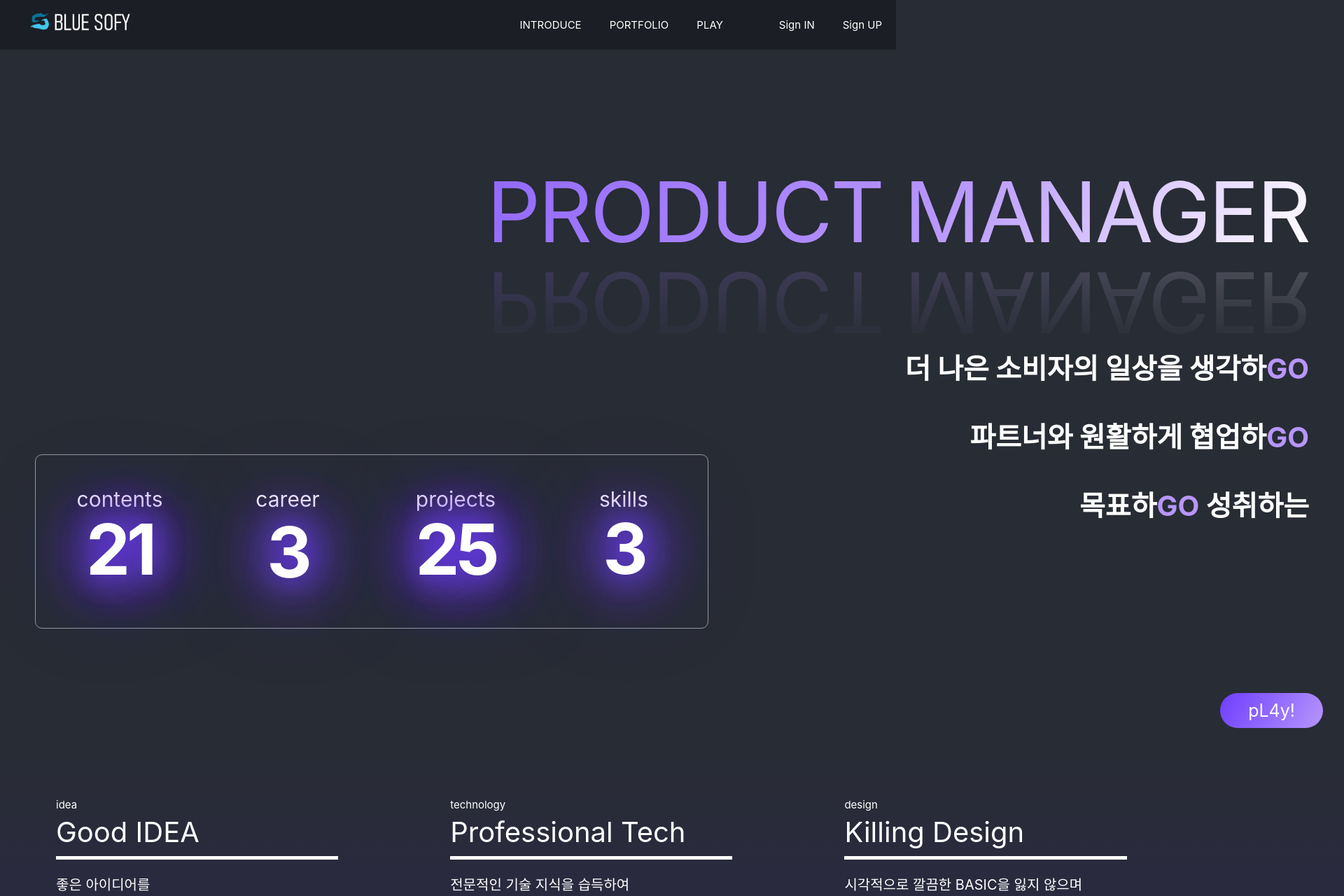
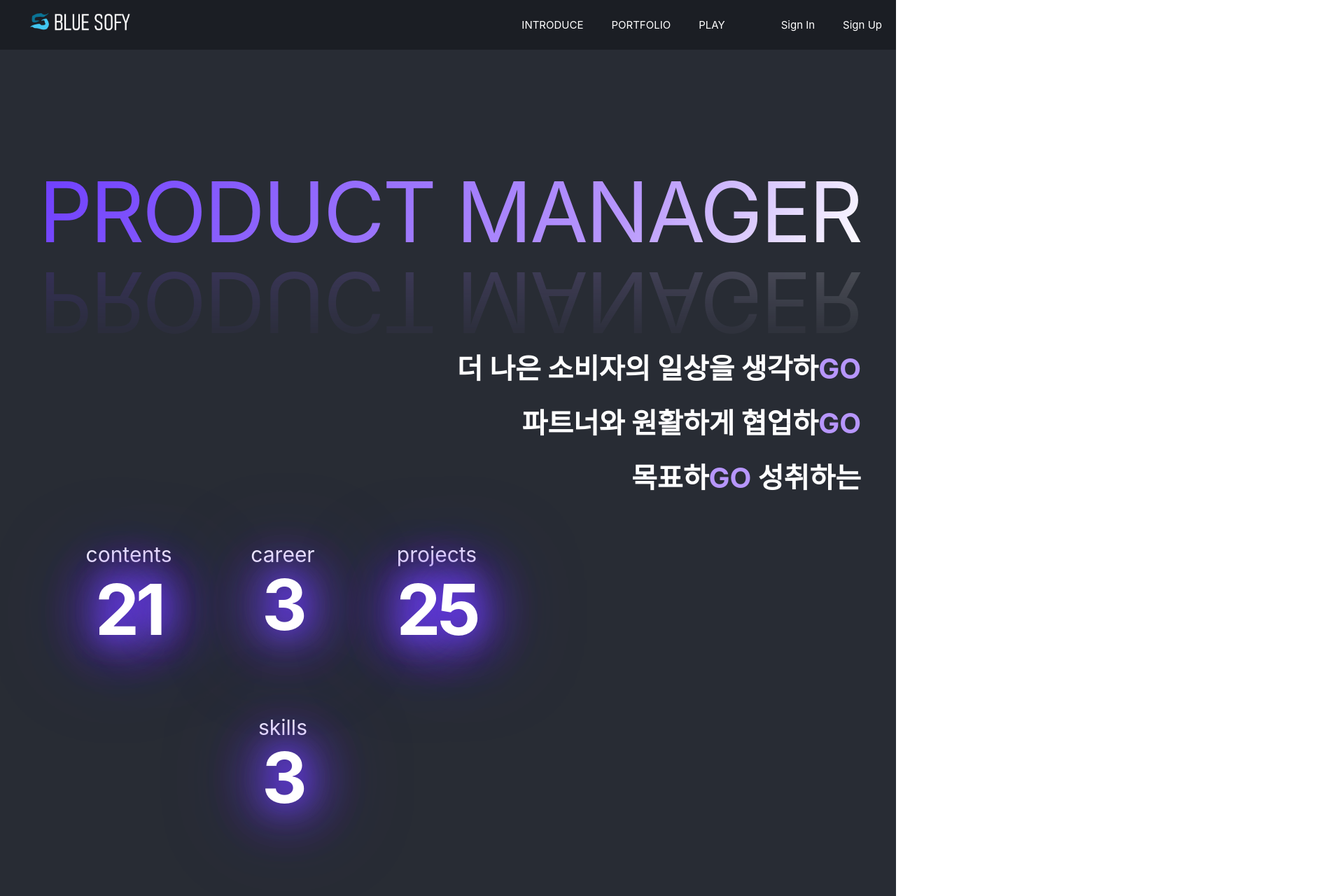
Before and after one commit to davin0130/portfolio, a React (Create React App) app in the folder src/main/front/: page / in a window 1280 px wide. Shown: the top 1280 px of the page at 70% size, 1920 px wide, since content can reach past the window. Built offline with nearby package versions, Linux system fonts and the light colour scheme; no server answers.

Commit message:
Modify:Files:flexable MainPage

```diff
--- a/src/main/front/src/App.css
+++ b/src/main/front/src/App.css
@@ -52,7 +52,9 @@ body{
 }
 
 
-.header-right {display: flex;}
+.header-right {
+  display: flex;
+}
 .header-right li{
   list-style: none;
   display: inline;
@@ -69,8 +71,12 @@ body{
 }
 .header-right li a:hover span:first-child{
   opacity: 1;
+  transform: rotateX(360deg);
+  transition: 0.2s;
 }
-.header-right li a:hover span:last-child{opacity: 0;}
+.header-right li a:hover span:last-child{
+  opacity: 0;
+}
 
 
 /* .header-right li a::before{display: block; content: attr(title); transition: all 0.5s;}
@@ -95,7 +101,6 @@ body{
 }
 
 @media screen and (max-width: 920px) {
-  /* flex-wrap: wrap; */
 
   .header-right {
     flex-direction: column;
@@ -128,20 +133,23 @@ body{
   color: white;
   padding-top: 60px;
   margin: 0 auto;
-  width: 1920px;
+  max-width: 1920px;
   min-height: calc(100vh - 100px);
 }
 
 /* ================================================================== */
 .App-footer{
+  position: relative;
+  height: 80px;
+  transform: translateY(0%);
+
   color: white;
   background-color: rgba(255, 255, 255, 0.05);
-  height: 80px;
   text-align: left;
   padding: 30px 40px;
   line-height: 25px;
 }
-.footer{width: 1920px;margin: 0 auto;}
+.footer{max-width: 1920px; margin: 0 auto;}
 /* ================================================================== */
 
 
--- a/src/main/front/src/App.js
+++ b/src/main/front/src/App.js
@@ -6,6 +6,7 @@ import Home from './pages/Home';
 import Header from './pages/Header';
 import Footer from './pages/Footer';
 import Introduce from './components/Introduce/Introduce';
+import MyPage from './components/Header/MyPage';
 import './App.css';
 
 function App() {
@@ -19,6 +20,7 @@ function App() {
             <div className="App-Main">
                 <Routes>
                     <Route path="/" element={<Home />}></Route>
+                    <Route path="/signin" element={<MyPage />}></Route>
                     <Route path="/intro" element={<Introduce />}></Route>
                 </Routes>
             </div>
--- a/src/main/front/src/assets/styles/Home.css
+++ b/src/main/front/src/assets/styles/Home.css
@@ -1,7 +1,6 @@
 /* ========================================================= */
 .content1{
     padding: 50px;
-    height: 800px;
     /* background-image: linear-gradient( rgba(0, 0, 0, 0.6), rgba(0, 0, 0, 0.9) ),url(../images/main-image.png); */
     /* height: 100%;  */
     /* background-position: center;
@@ -26,18 +25,26 @@
     font-weight: bold;
     text-align: right;
 }
+.content1-right p{margin: 20px 0;}
 
 .content1-left{
-    border: 1px solid rgba(255, 255, 255, 0.5);
+    /* border: 1px solid rgba(255, 255, 255, 0.5); */
     border-radius: 10px;
-    margin-top: -140px;
-    float: left;
+    height: 100%;
+    width: 60%;
+}
+@media screen and (max-width: 920px) {
+    .content1-left {
+      width: 100%;
+    }
+    .content1-left .stat{
+    }
 }
 .content1-left .stat {
-    float: left;
+    display: inline-block;
     margin: 30px;
     padding: 15px;
-    width: 150px;
+    width: 130px;
 }
 .stat-title{font-size: 30px;}
 .stat-content{font-weight: bold; font-size: 100px; letter-spacing: -5px;}
@@ -57,13 +64,16 @@
     transform: scale(1.1);
 }
 /* ========================================================= */
-.content2{height: 500px;}
+.content2{
+    margin-top: 150px;
+    height: 100%;
+}
 .c2{
     margin: 150px 50px;
     padding: 30px;
-    width: 21%;
+    width: 23%;
     text-align: left;
-    float: left;
+    display: inline-block;
 }
 .c2-subtitle{font-size:15px;}
 .c2-title{
--- /dev/null
+++ b/src/main/front/src/components/Header/MyPage.js
@@ -0,0 +1,14 @@
+import '../../styles/MyPage.css';
+
+export default function MyPage() {
+    return (
+        <div>
+            <div className="title-top">
+                SERVICE
+            </div>
+            <div className="title-bottom">
+                PLANNER
+            </div>
+        </div>
+    )
+}
--- a/src/main/front/src/pages/Header.js
+++ b/src/main/front/src/pages/Header.js
@@ -74,8 +74,18 @@ function Header() {
             </div>
             <div className="header_sign">
               <ul>
-                <li><a href="/">Sign IN</a></li>
-                <li><a href="/">Sign UP</a></li>
+                <li>
+                  <a href="/">
+                    <span>로그인</span>
+                    <span>Sign In</span>
+                  </a>
+                </li>
+                <li>
+                  <a href="/">
+                    <span>회원가입</span>
+                    <span>Sign Up</span>
+                  </a>
+                </li>
               </ul>
             </div>
         </div>
--- a/src/main/front/src/pages/Home.js
+++ b/src/main/front/src/pages/Home.js
@@ -28,9 +28,9 @@ function Home() {
             {/* <div className="main-image"></div> */}
               <p className="main-title">PRODUCT MANAGER</p>
               <div className="content1-right">
-                <p className="cr1 text_fly_right">더 나은 소비자의 일상을 생각하<span style={fontPoint}>GO</span></p>
-                <p className="cr2 text_fly_left">파트너와 원활하게 협업하<span style={fontPoint}>GO</span></p>
-                <p className="cr3 text_fly_right">목표하<span style={fontPoint}>GO</span> 성취하는</p>
+                <p className="text_fly_right">더 나은 소비자의 일상을 생각하<span style={fontPoint}>GO</span></p>
+                <p className="text_fly_left">파트너와 원활하게 협업하<span style={fontPoint}>GO</span></p>
+                <p className="text_fly_right">목표하<span style={fontPoint}>GO</span> 성취하는</p>
               </div>
               <div className='content1-left'>
                 <div className='stat'>
--- /dev/null
+++ b/src/main/front/src/styles/MyPage.css
@@ -0,0 +1,22 @@
+@import url('https://fonts.googleapis.com/css2?family=Roboto+Condensed:wght@700&display=swap');
+
+.title-top{
+    text-align: left;
+    font-size: 200px;
+    font-family: 'Roboto Condensed', sans-serif;
+    background-image: linear-gradient(to right, rgba(0,0,0,1), rgba(255,255,255,1));
+    background-clip: text;
+    -webkit-background-clip: text;
+    color: transparent;
+    padding: 10px;
+}
+.title-bottom{
+    text-align: right;
+    font-size: 200px;
+    font-family: 'Roboto Condensed', sans-serif;
+    background-image: linear-gradient(to right, white, black);
+    background-clip: text;
+    -webkit-background-clip: text;
+    color: transparent;
+    padding: 10px;
+}
```
Also changed, not shown: src/main/front/src/components/Header/Signin.js (added), src/main/front/src/pages/MyPage.js (deleted).
